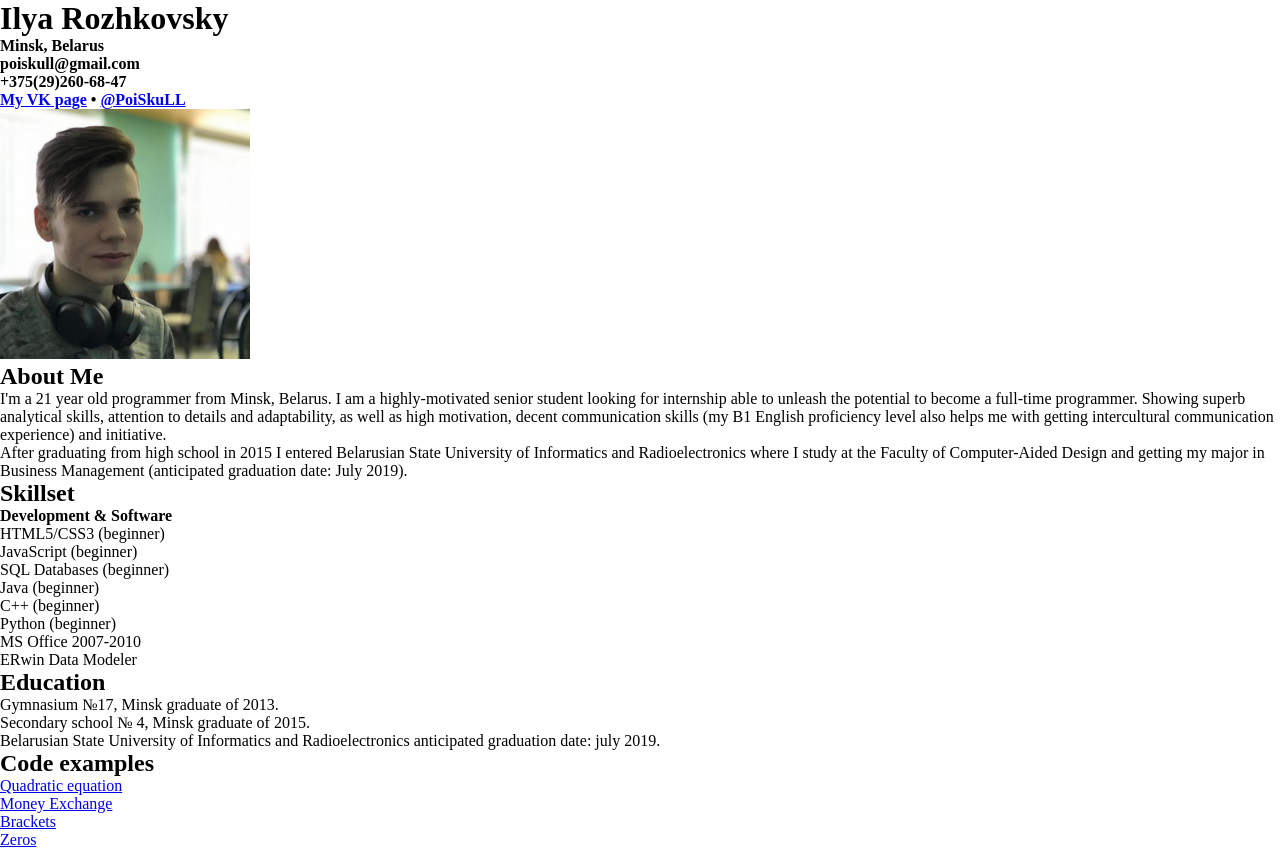
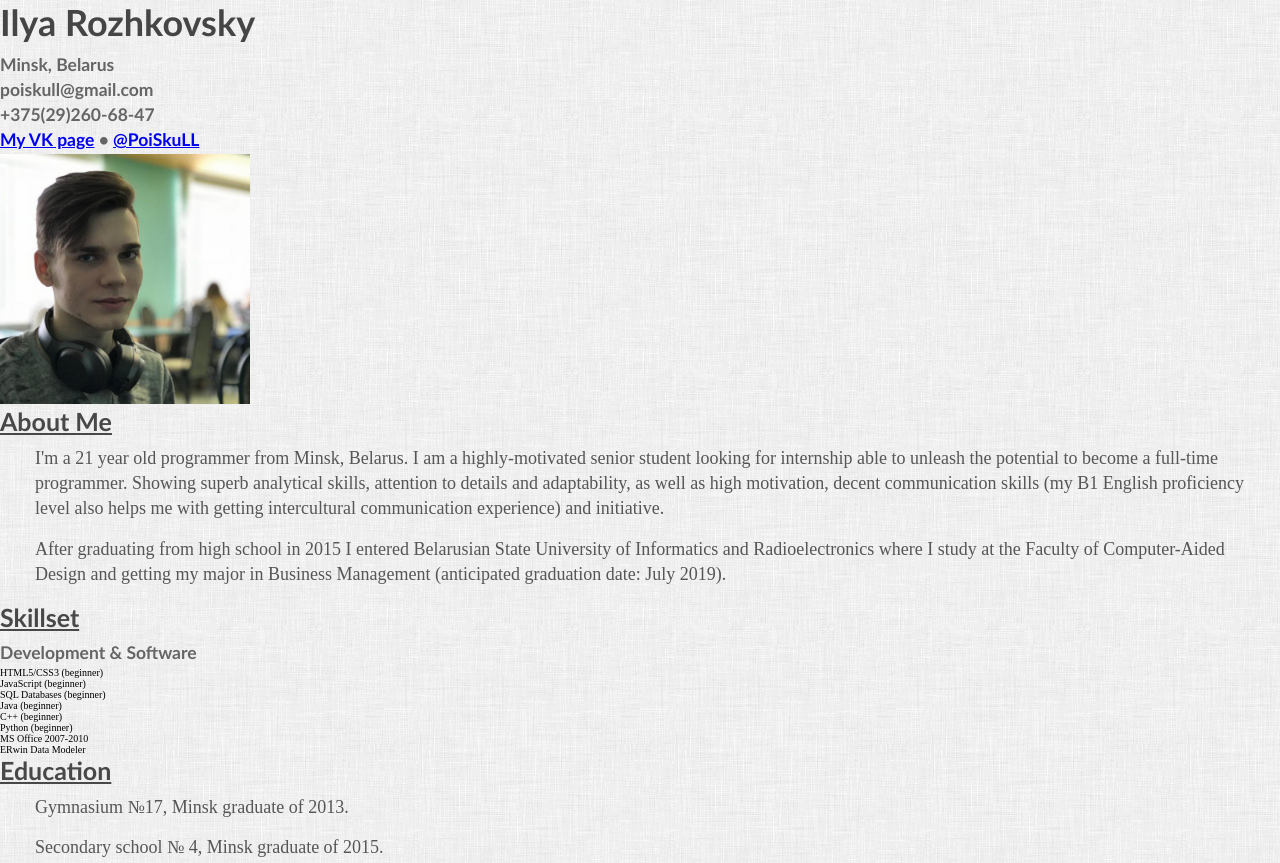
Before and after one commit to PoiSkuLL/rsschool-2019Q1-cv, a plain HTML site: page index.html in a window 1280 px wide. Shown: the top 863 px of the page. Drawn offline with Linux system fonts and the light colour scheme.

Commit message:
style: add styles for body, all headers and p in style.css

```diff
--- a/style.css
+++ b/style.css
@@ -1,3 +1,49 @@
 * {
     margin: 0; padding: 0;
 }
+
+body {
+    background: #f2f2f2 url('images/bg.png');
+    font-size: 62.5%;
+    padding-bottom: 65px;
+}
+
+h1 {
+    font-family: "Simonetta", "Trebuchet MS", Arial, sans-serif;
+    color: #454545;
+    font-size: 3.6em;
+    margin-bottom: 6px;
+}
+
+h2 {
+    font-family: "Simonetta", "Trebuchet MS", Arial, sans-serif;
+    color: #484848;
+    font-size: 2.5em;
+    margin-bottom: 10px;
+    text-decoration: underline;
+}
+
+h3 {
+    font-family: "Trebuchet MS", Verdana, Arial, sans-serif;
+    color: #777;
+    font-weight: normal;
+    font-size: 1.8em;
+    margin-bottom: 10px;
+}
+
+h4 {
+    font-family: "Trebuchet MS", Verdana, Arial, sans-serif;
+    color: #656565;
+    font-weight: bold;
+    font-size: 1.75em;
+    margin-bottom: 4px;
+}
+
+p {
+    font-family: "Balthazar", "Droid Serif", serif;
+    color: #565656;
+    font-size: 1.8em;
+    line-height: 1.4em;
+    margin-bottom: 15px;
+    padding-left: 35px;
+}
```
